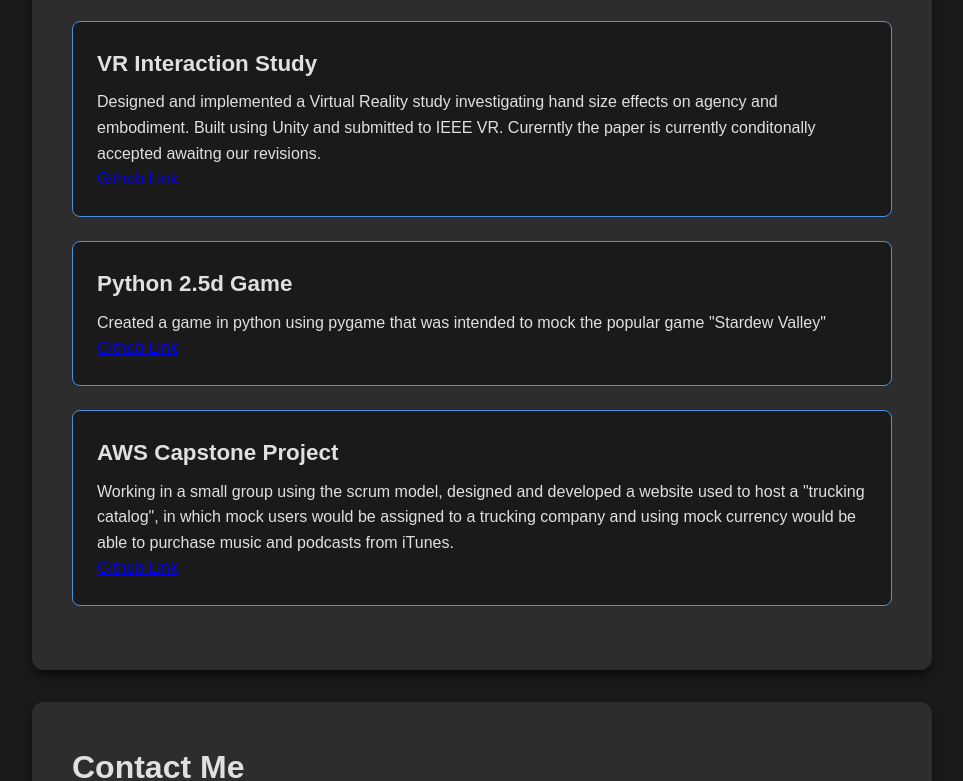
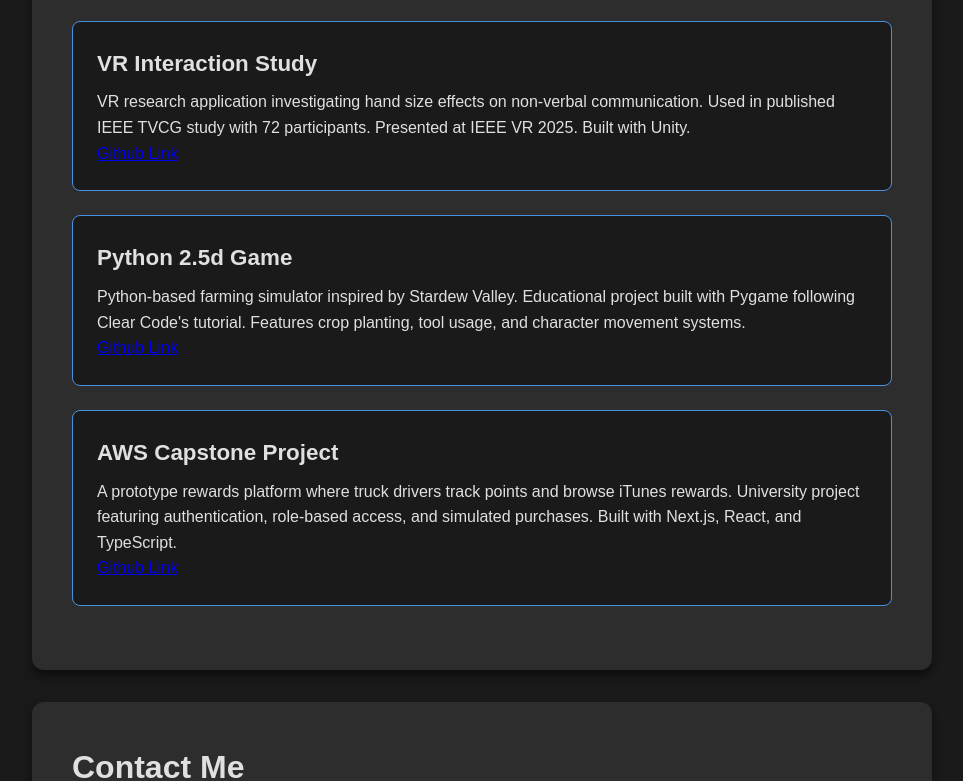
Before and after one commit to jhenry77/jhenry77.github.io, a plain HTML site: page index.html in a window 1280 px wide. Shown: the part 631-1412 px from the top of the page, without its empty margins (158-1121 px from the left). Drawn offline with Linux system fonts and the light colour scheme.

Commit message:
Update index.html

```diff
--- a/index.html
+++ b/index.html
@@ -30,21 +30,19 @@
     <h2>Projects</h2>
     <div class="project">
       <h3>VR Interaction Study</h3>
-      <p>Designed and implemented a Virtual Reality study investigating hand size effects on agency and embodiment.
-        Built using Unity and submitted to IEEE VR. Curerntly the paper is currently conditonally accepted awaitng our revisions.
+      <p>VR research application investigating hand size effects on non-verbal communication. Used in published IEEE TVCG study with 72 participants. Presented at IEEE VR 2025. Built with Unity.
         <br><a href="https://github.com/jhenry77/REU-Project-Final" target="_blank">Github Link</a>
     </p>
     </div>
     <div class="project">
       <h3>Python 2.5d Game</h3>
-      <p>Created a game in python using pygame that was intended to mock the popular game "Stardew Valley"
+      <p>Python-based farming simulator inspired by Stardew Valley. Educational project built with Pygame following Clear Code's tutorial. Features crop planting, tool usage, and character movement systems.
         <br><a href="https://github.com/jhenry77/SDV-Python-Clone" target="_blank">Github Link</a></p>
       </p>
     </div>
     <div class="project">
         <h3>AWS Capstone Project</h3>
-        <p>Working in a small group using the scrum model, designed and developed a website used to host a "trucking catalog",
-            in which mock users would be assigned to a trucking company and using mock currency would be able to purchase music and podcasts from iTunes.
+        <p>A prototype rewards platform where truck drivers track points and browse iTunes rewards. University project featuring authentication, role-based access, and simulated purchases. Built with Next.js, React, and TypeScript.
             <br><a href="https://github.com/jhenry77/AWS-CapstoneProject" target="_blank">Github Link</a></p>
       </div>
   </section>
```
